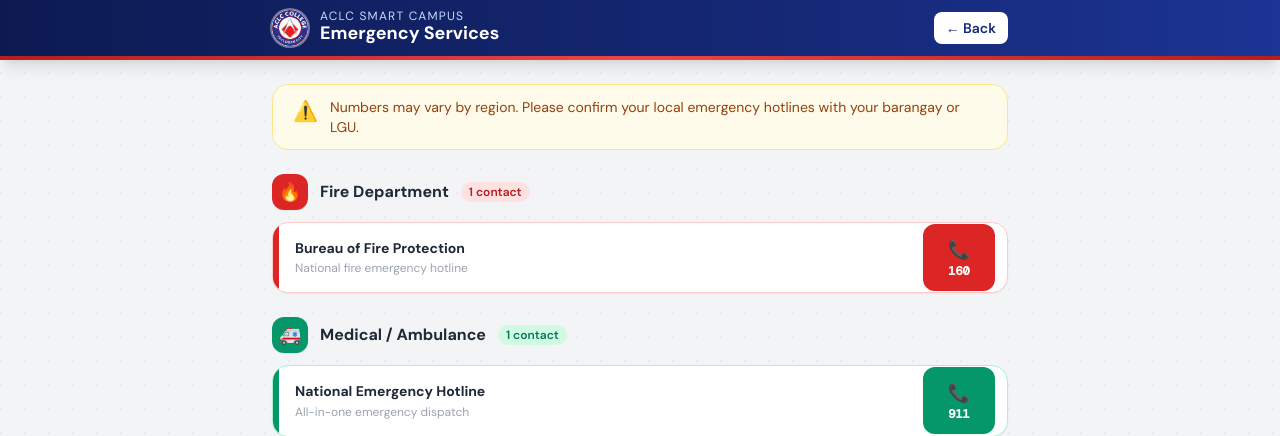
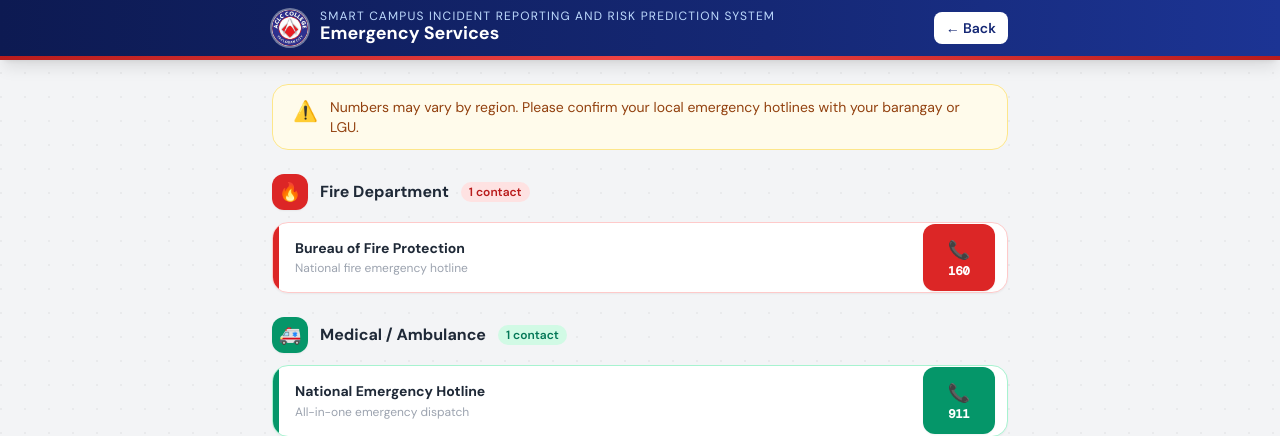
Before and after one commit to Narwyne/Capstone, a PHP site: page /emergency.php in a window 1280 px wide. Shown: the top 436 px of the page. Run offline with PHP 8.4, Linux system fonts and the light colour scheme; a user stored in the database is signed in; data comes from the database, SQL or seed files in the repository; data that the repository does not hold is empty; some libraries are stand-ins or nearby versions.

Commit message:
changed the titles on the top

```diff
--- a/admin.php
+++ b/admin.php
@@ -69,7 +69,7 @@ $toast         = $_GET['toast'] ?? '';
     <div class="flex items-center gap-3">
       <img src="assets/aclc_logo.webp" alt="ACLC College" class="w-9 h-9 rounded-full ring-2 ring-white/40 bg-white object-cover shrink-0">
       <div>
-        <span class="text-xs text-blue-200 uppercase tracking-widest block leading-none">ACLC Smart Campus</span>
+        <span class="text-xs text-blue-200 uppercase tracking-widest block leading-none">Smart Campus Incident Reporting and Risk Prediction System</span>
         <span class="font-bold text-lg leading-tight">Admin Panel</span>
       </div>
     </div>
--- a/dashboard.php
+++ b/dashboard.php
@@ -152,7 +152,7 @@ function timeAgo($datetime) {
     <div class="flex items-center gap-3">
       <img src="assets/aclc_logo.webp" alt="ACLC College" class="w-9 h-9 rounded-full ring-2 ring-white/40 bg-white object-cover shrink-0">
       <div>
-        <span class="text-xs text-blue-200 uppercase tracking-widest block leading-none">ACLC Smart Campus</span>
+        <span class="text-xs text-blue-200 uppercase tracking-widest block leading-none">Smart Campus Incident Reporting and Risk Prediction System</span>
         <span class="font-bold text-lg leading-tight">Dashboard</span>
       </div>
     </div>
--- a/emergency.php
+++ b/emergency.php
@@ -122,7 +122,7 @@ $categoryMeta = [
     <div class="flex items-center gap-3">
       <img src="assets/aclc_logo.webp" alt="ACLC College" class="w-9 h-9 rounded-full ring-2 ring-white/40 bg-white object-cover shrink-0">
       <div>
-        <span class="text-xs text-blue-200 uppercase tracking-widest block leading-none">ACLC Smart Campus</span>
+        <span class="text-xs text-blue-200 uppercase tracking-widest block leading-none">Smart Campus Incident Reporting and Risk Prediction System</span>
         <span class="font-bold text-lg leading-tight">Emergency Services</span>
       </div>
     </div>
--- a/incidents.php
+++ b/incidents.php
@@ -87,7 +87,7 @@ $critical = count(array_filter($incidents, fn($i) => in_array($i['severity'], ['
     <div class="flex items-center gap-3">
       <img src="assets/aclc_logo.webp" alt="ACLC College" class="w-9 h-9 rounded-full ring-2 ring-white/40 bg-white object-cover shrink-0">
       <div>
-        <span class="text-xs text-blue-200 uppercase tracking-widest block leading-none">ACLC Smart Campus</span>
+        <span class="text-xs text-blue-200 uppercase tracking-widest block leading-none">Smart Campus Incident Reporting and Risk Prediction System</span>
         <span class="font-bold text-lg leading-tight">Incident Reports</span>
       </div>
     </div>
--- a/profile.php
+++ b/profile.php
@@ -201,7 +201,7 @@ $incidentCount = count($my_incidents);
     <div class="flex items-center gap-3">
       <img src="assets/aclc_logo.webp" alt="ACLC College" class="w-9 h-9 rounded-full ring-2 ring-white/40 bg-white object-cover shrink-0">
       <div>
-        <span class="text-xs text-blue-200 uppercase tracking-widest block leading-none">ACLC Smart Campus</span>
+        <span class="text-xs text-blue-200 uppercase tracking-widest block leading-none">Smart Campus Incident Reporting and Risk Prediction System</span>
         <span class="font-bold text-lg leading-tight">Profile & Settings</span>
       </div>
     </div>
--- a/risk_prediction.php
+++ b/risk_prediction.php
@@ -49,7 +49,7 @@ function fmtType($t) { return ucfirst(str_replace('_',' ',$t)); }
     <div class="flex items-center gap-3">
       <img src="assets/aclc_logo.webp" alt="ACLC College" class="w-9 h-9 rounded-full ring-2 ring-white/40 bg-white object-cover shrink-0">
       <div>
-        <span class="text-xs text-blue-200 uppercase tracking-widest block leading-none">ACLC Smart Campus</span>
+        <span class="text-xs text-blue-200 uppercase tracking-widest block leading-none">Smart Campus Incident Reporting and Risk Prediction System</span>
         <span class="font-bold text-lg leading-tight">Risk Prediction</span>
       </div>
     </div>
```
